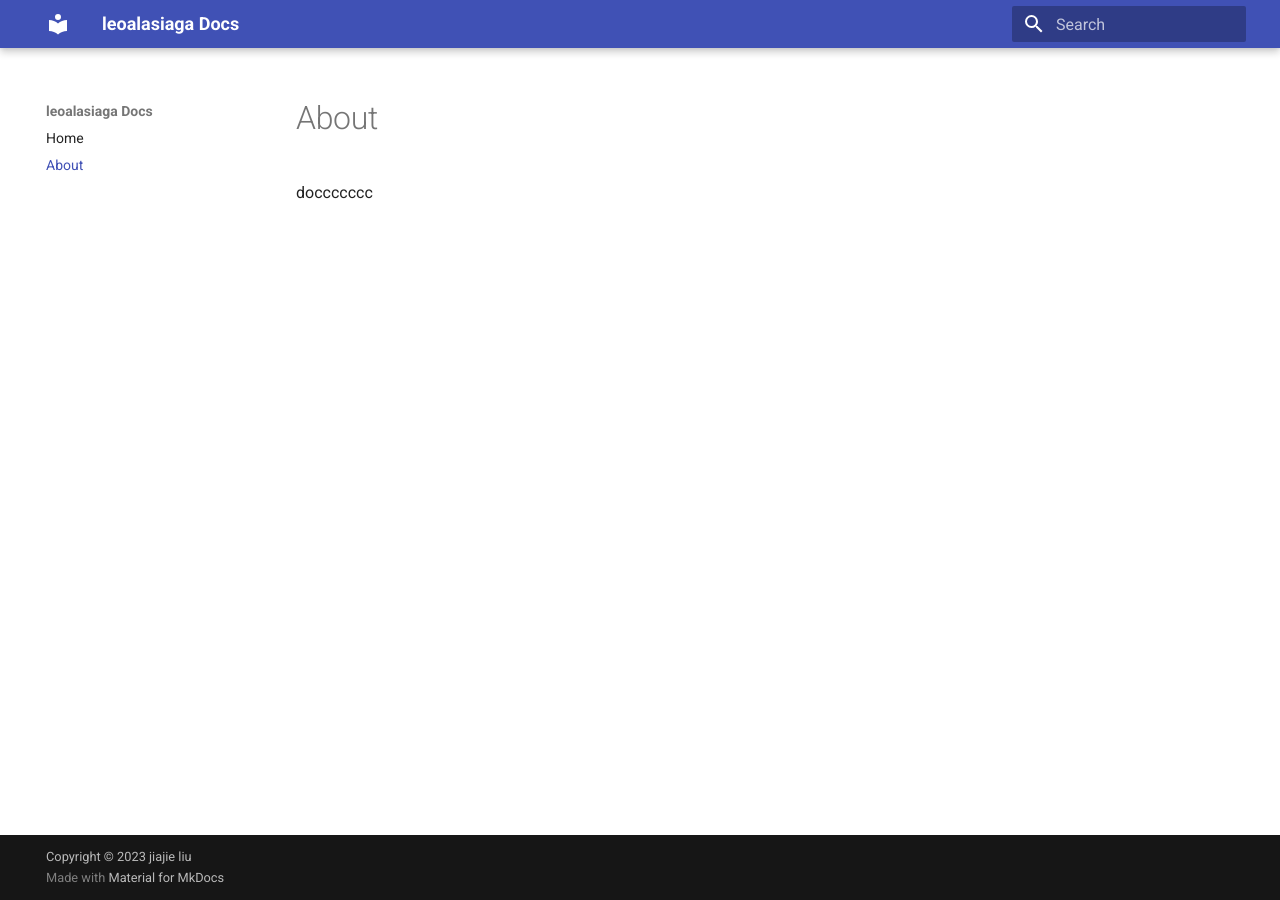
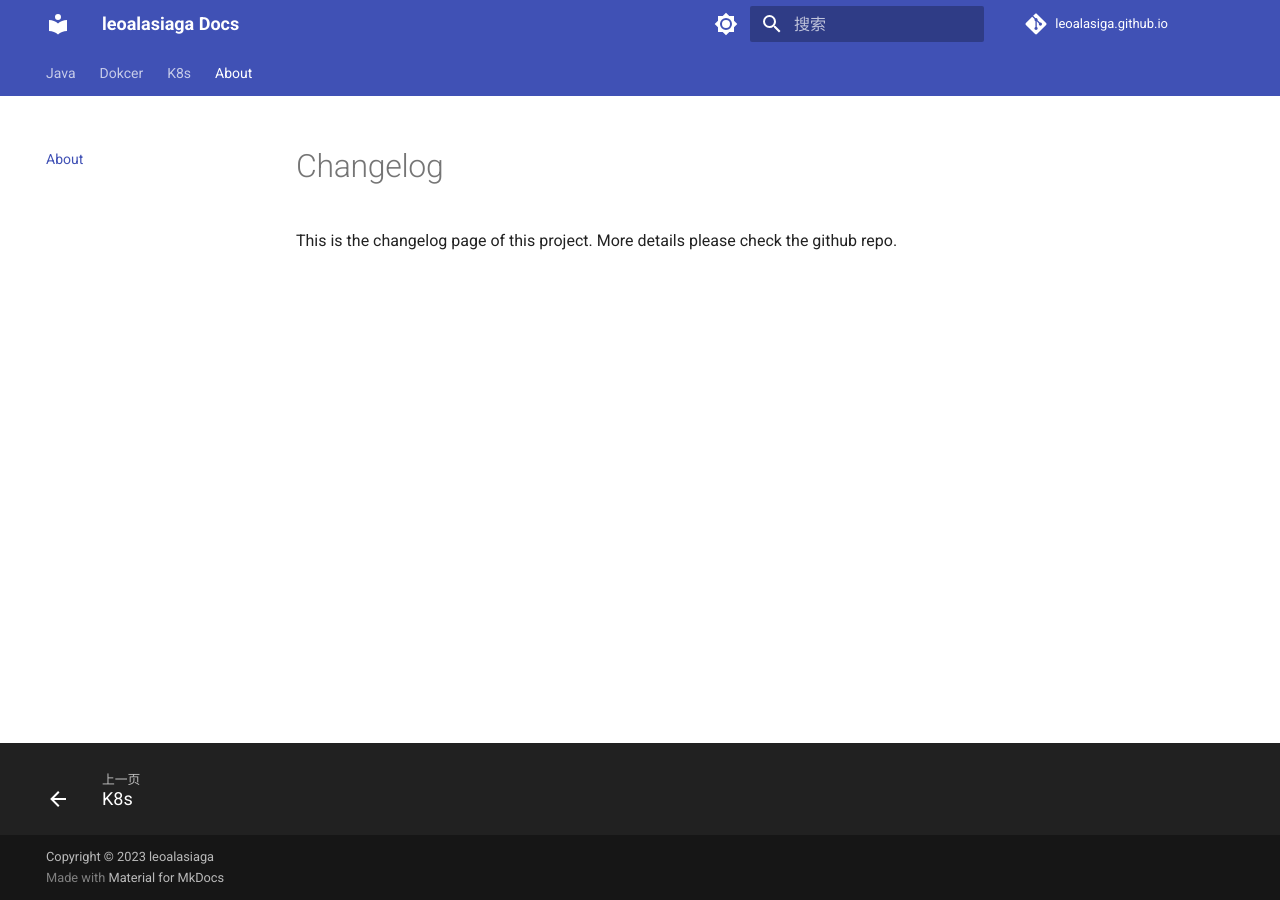
Before and after one commit to leoalasiga/leoalasiga.github.io, an MkDocs documentation site: the page built from docs/about.md, in a window 1280 px wide. Built offline with MkDocs 1.6.1 and Material for MkDocs 9.7.7, drawn with Linux system fonts in a browser that asks for light colours; comment, search, counter and statistics services are not loaded.

Commit message:
优化mkdocs的结构

```diff
--- a/docs/about.md
+++ b/docs/about.md
@@ -1 +1,3 @@
-doccccccc
+# Changelog
+
+This is the changelog page of this project. More details please check the github repo.
--- a/mkdocs.yml
+++ b/mkdocs.yml
@@ -1,10 +1,66 @@
 site_name: leoalasiaga Docs
-site_url: https://leoalasiaga.com/
-copyright: Copyright &copy; 2023 jiajie liu
+site_description: the notes record by leoalsiga
+repo_name: leoalasiga.github.io
+repo_url: https://github.com/leoalasiga/leoalasiga.github.io.git
+site_url: https://leoalasiga.github.io/
+copyright: Copyright &copy; 2023 leoalasiaga
 
 
 nav:
-  - Home: index.md
+  - Java:
+    - java/index.md
+    - 设计模式: java/设计模式/index.md
+  - Dokcer:
+    - docker/index.md
+ #   - Installation: guide/installation.md
+ #   - Basics: guide/basics.md
+ #   - Configuration: guide/config.md
+  - K8s:
+    - k8s/index.md
   - About: about.md
 theme:
   name: material
+  palette:
+    primary: custom
+  language: zh
+  font:
+    text: Roboto
+    code: Roboto Mono
+  features:
+    - header.autohide
+    - navigation.instant
+    - navigation.tracking
+    - content.code.annotate
+    - toc.integrate
+    - toc.follow
+    - navigation.path
+    - navigation.top
+    - navigation.tabs
+    - navigation.footer
+    - content.code.copy
+  palette:
+    # Palette toggle for light mode
+    - media: "(prefers-color-scheme: light)"
+      scheme: default
+      toggle:
+        icon: material/brightness-7
+        name: Switch to dark mode
+      primary: deep #, [red, pink, purple, deep, purple, indigo, blue, light blue, cyan, teal, green, light green, lime, yellow, amber, orange, deep orange, brown, grey, blue, grey, black, white]
+      accent: deep # [red, pink, purple, deep, purple, indigo, blue, light, blue, cyan, teal, green, light, green, lime, yellow, amber, orange, deep orange]
+
+    # Palette toggle for dark mode
+    - media: "(prefers-color-scheme: dark)"
+      scheme: slate
+      primary: deep #, [red, pink, purple, deep, purple, indigo, blue, light blue, cyan, teal, green, light green, lime, yellow, amber, orange, deep orange, brown, grey, blue, grey, black, white]
+      accent: deep # [red, pink, purple, deep, purple, indigo, blue, light, blue, cyan, teal, green, light, green, lime, yellow, amber, orange, deep orange]
+      toggle:
+        icon: material/brightness-4
+        name: Switch to light mode
+
+markdown_extensions:
+  - admonition
+  - pymdownx.details
+  - pymdownx.keys
+  - pymdownx.superfences
+  - pymdownx.tabbed:
+      alternate_style: true
```
Also changed, not shown: docs/docker/index.md (added, +3 -0 lines), docs/guide/basics.md (added, +13 -0 lines), docs/guide/index.md (added, +3 -0 lines), docs/index.md (+1 -1 lines), docs/java/index.md (added, +3 -0 lines), docs/java/设计模式/index.md (added, +3 -0 lines), docs/k8s/index.md (added, +3 -0 lines), docs/guide/config.md (added), docs/guide/installation.md (added), docs/img/favicon.ico (deleted).
